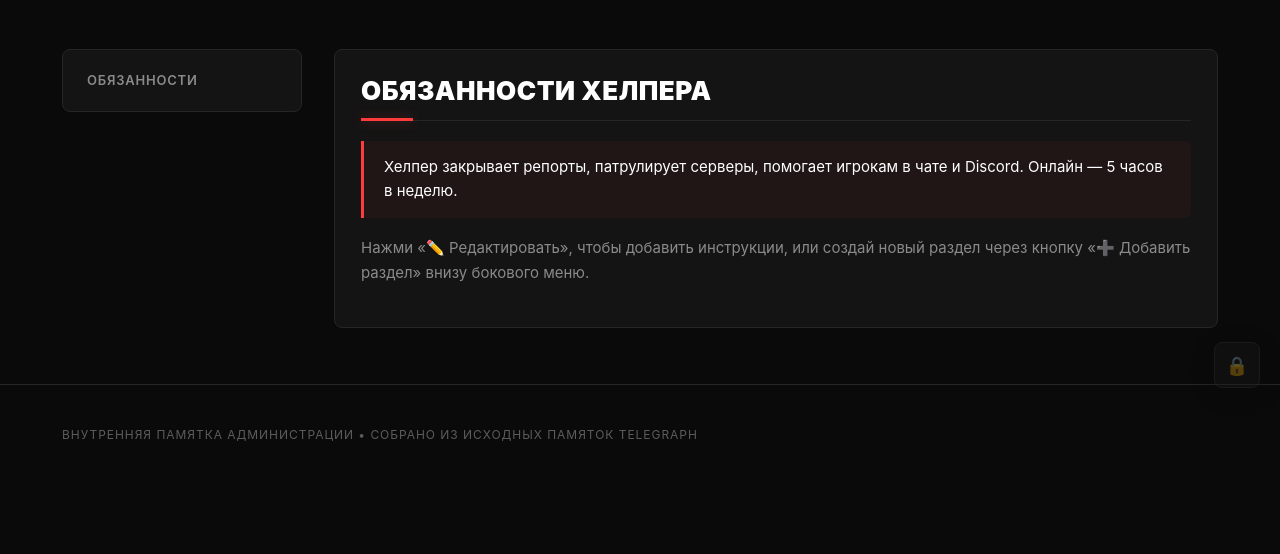
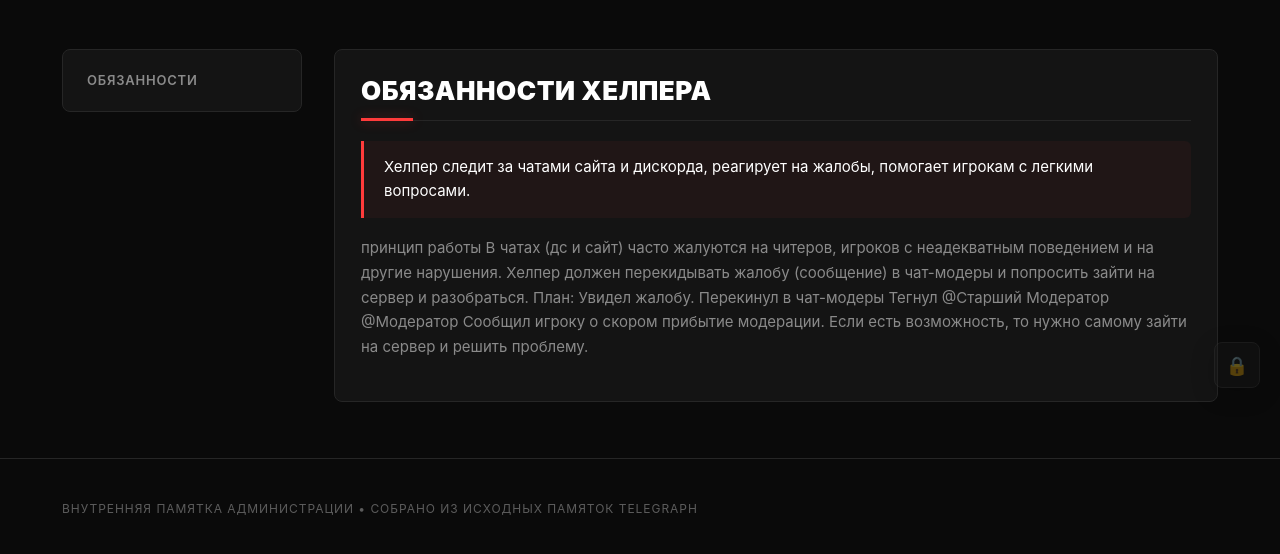
Before and after one commit to XRUMk1/orenti, a website: page helpers.html in a window 1280 px wide. Shown: the part 392-946 px from the top of the page. Before the commit the page ends 900 px from the top, so only its background shows below. Drawn offline with Linux system fonts and the light colour scheme; no server answers.

Commit message:
Update helpers.html

```diff
--- a/helpers.html
+++ b/helpers.html
@@ -9,8 +9,16 @@
 <a href="#duties">Обязанности</a></div></aside>
 <div>
 <section id="duties" class="block"><h2>Обязанности хелпера</h2>
-<blockquote>Хелпер закрывает репорты, патрулирует серверы, помогает игрокам в чате и Discord. Онлайн — 5 часов в неделю.</blockquote>
-<p>Нажми «✏️ Редактировать», чтобы добавить инструкции, или создай новый раздел через кнопку «➕ Добавить раздел» внизу бокового меню.</p>
+<blockquote>Хелпер следит за чатами сайта и дискорда, реагирует на жалобы, помогает игрокам с легкими вопросами.</blockquote>
+<p>принцип работы
+В чатах (дс и сайт) часто жалуются на читеров, игроков с неадекватным поведением и на другие нарушения. Хелпер должен перекидывать жалобу (сообщение) в чат-модеры и попросить зайти на сервер и разобраться.
+План:
+
+Увидел жалобу.
+Перекинул в чат-модеры
+Тегнул @Старший Модератор @Модератор
+Сообщил игроку о скором прибытие модерации.
+Если есть возможность, то нужно самому зайти на сервер и решить проблему.</p>
 </section>
 </div></div>
 </main><footer><div class="container">Внутренняя памятка администрации • собрано из исходных памяток Telegraph</div></footer>
```
